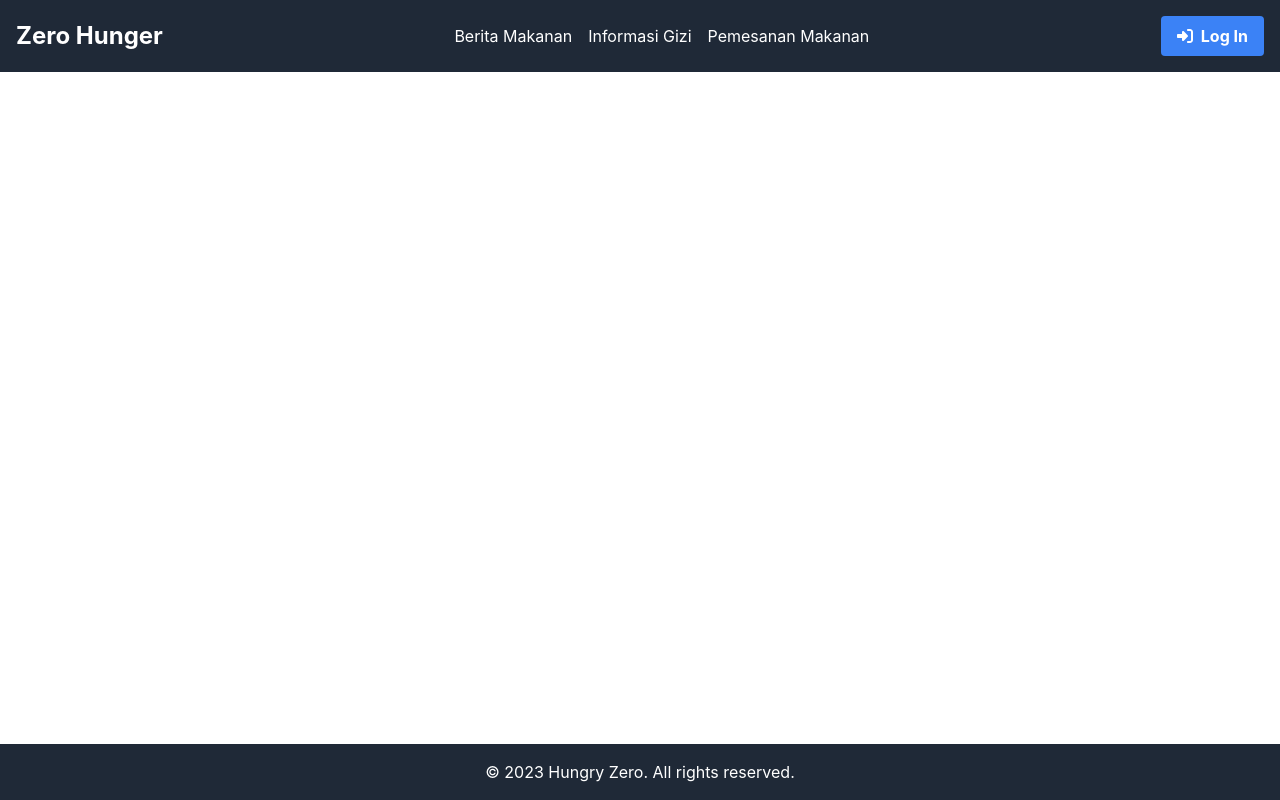
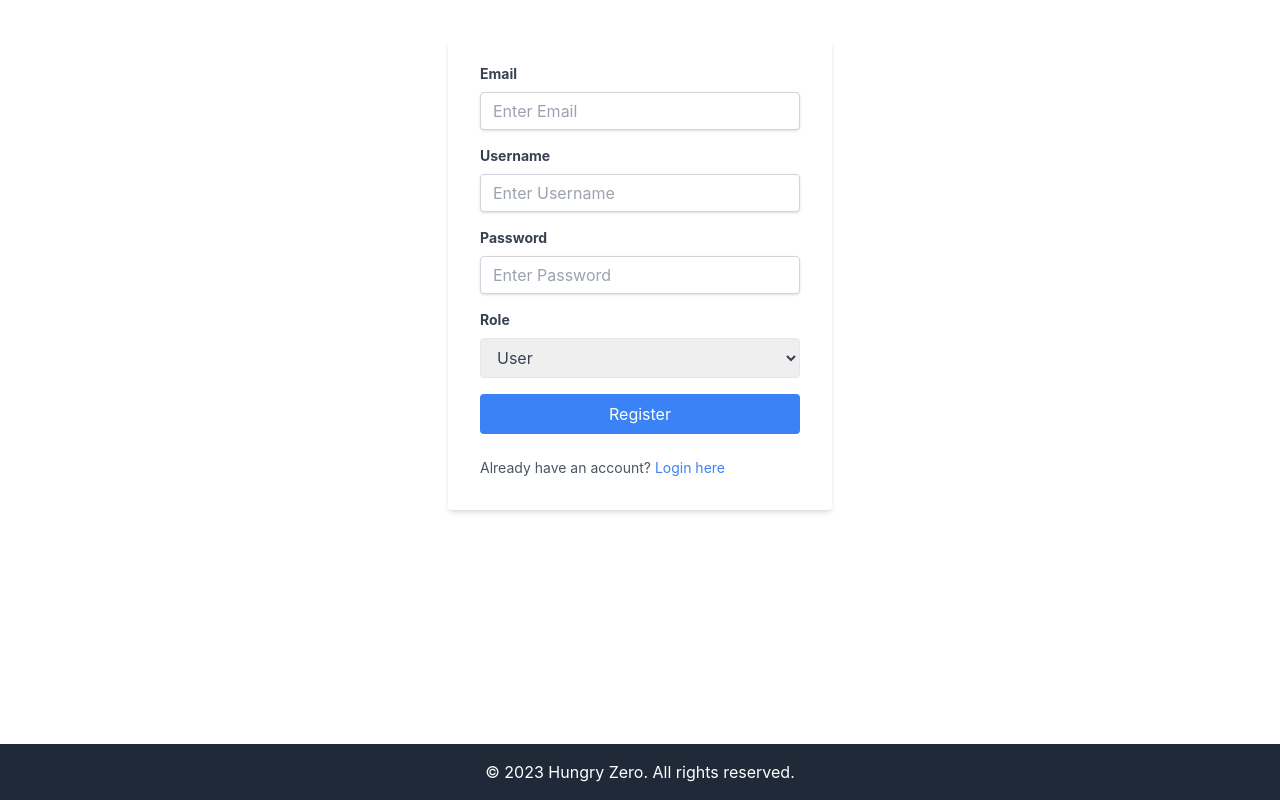
Before and after one commit to reynaldofang/final_project_group_o, a React (Create React App) app in the folder frontend/: page /register in a window 1280 px wide. Built offline with nearby package versions, Linux system fonts and the light colour scheme.

Commit message:
#7 tampilan login dan register

```diff
--- a/frontend/src/App.js
+++ b/frontend/src/App.js
@@ -1,24 +1,40 @@
 import React from "react";
-import { BrowserRouter as Router, Routes, Route } from "react-router-dom";
+import { BrowserRouter as Router, Routes, Route, useLocation } from "react-router-dom";
 import Header from "./components/Header";
 import News from "./components/news/Newsgrids";
 import Footer from "./components/Footer";
 import Order from "./components/order/Order";
 import NutritionInfo from "./components/Nutrition/NutritionInfo";
 import NewsDetailPage from "./components/news/NewsDetailPage";
+import LoginForm from "./components/auth/Login";
+import RegisterForm from "./components/auth/RegisterPage";
 
 const App = () => {
   return (
     <Router>
-      <Header />
+      <AppContent />
+    </Router>
+  );
+};
+
+const AppContent = () => {
+  const location = useLocation();
+  const hideHeaderRoutes = ["/login", "/register"];
+  const shouldRenderHeader = !hideHeaderRoutes.includes(location.pathname);
+
+  return (
+    <>
+      {shouldRenderHeader && <Header />}
       <Routes>
         <Route path="/" element={<News />} />
         <Route path="/news/:id" element={<NewsDetailPage />} />
         <Route path="/nutrition-info" element={<NutritionInfo />} />
         <Route path="/order-food" element={<Order />} />
+        <Route path="/login" element={<LoginForm />} />
+        <Route path="/register" element={<RegisterForm />} />
       </Routes>
       <Footer />
-    </Router>
+    </>
   );
 };
 
--- a/frontend/src/components/Header.js
+++ b/frontend/src/components/Header.js
@@ -23,10 +23,10 @@ const Header = () => {
           </NavLink>
         </nav>
         <div>
-          <button className="flex items-center bg-blue-500 hover:bg-blue-700 text-white font-bold py-2 px-4 rounded focus:outline-none focus:shadow-outline-blue">
+          <NavLink to="/login" className="flex items-center bg-blue-500 hover:bg-blue-700 text-white font-bold py-2 px-4 rounded focus:outline-none focus:shadow-outline-blue">
             <FontAwesomeIcon icon={faSignInAlt} className="mr-2" />
             <span className="hidden md:inline-block">Log In</span>
-          </button>
+          </NavLink>
         </div>
       </div>
     </header>
--- /dev/null
+++ b/frontend/src/components/auth/Login.js
@@ -0,0 +1,105 @@
+import React, { useState } from 'react';
+import { Link } from 'react-router-dom';
+import axios from 'axios';
+
+const LoginForm = ({ onSubmit }) => {
+  const [formData, setFormData] = useState({
+    username: '',
+    password: '',
+  });
+
+  const [formErrors, setFormErrors] = useState({
+    username: '',
+    password: '',
+  });
+
+  const handleSubmit = async (e) => {
+    e.preventDefault();
+
+    if (!formData.username) {
+      setFormErrors((prevErrors) => ({
+        ...prevErrors,
+        username: 'Username is required',
+      }));
+      return;
+    }
+
+    if (!formData.password) {
+      setFormErrors((prevErrors) => ({
+        ...prevErrors,
+        password: 'Password is required',
+      }));
+      return;
+    }
+
+    setFormErrors({
+      username: '',
+      password: '',
+    });
+
+    try {
+      const response = await axios.post('/login', formData);
+      console.log('Login successful', response.data);
+    } catch (error) {
+      console.error('Login failed', error);
+    }
+  };
+
+  return (
+    <div className="max-w-md mx-auto mt-8 p-8 bg-white rounded shadow-md">
+      <h2 className="text-2xl mb-4">Login Page</h2>
+      <form onSubmit={handleSubmit}>
+        <div className="mb-4">
+          <label className="block text-sm mb-1">Username</label>
+          <input
+            type="text"
+            name="username"
+            value={formData.username}
+            onChange={(e) =>
+              setFormData({ ...formData, username: e.target.value })
+            }
+            className={`w-full p-2 border ${
+              formErrors.username ? 'border-red-500' : 'border-gray-300'
+            } rounded`}
+            placeholder="Enter Username"
+          />
+          {formErrors.username && (
+            <p className="text-xs italic text-red-500">{formErrors.username}</p>
+          )}
+        </div>
+        <div className="mb-4">
+          <label className="block text-sm mb-1">Password</label>
+          <input
+            type="password"
+            name="password"
+            value={formData.password}
+            onChange={(e) =>
+              setFormData({ ...formData, password: e.target.value })
+            }
+            className={`w-full p-2 border ${
+              formErrors.password ? 'border-red-500' : 'border-gray-300'
+            } rounded`}
+            placeholder="Enter Password"
+          />
+          {formErrors.password && (
+            <p className="text-xs italic text-red-500">{formErrors.password}</p>
+          )}
+        </div>
+        <button
+          type="submit"
+          className="w-full bg-blue-500 text-white p-2 rounded"
+        >
+          Login
+        </button>
+      </form>
+      <p className='text-sm mt-4'>
+        Don't have an account?{' '}
+        <Link to="/register" className="text-blue-500 hover:underline">
+          Register here
+        </Link>
+      </p>
+    </div>
+  );
+};
+
+export default LoginForm;
--- /dev/null
+++ b/frontend/src/components/auth/RegisterPage.js
@@ -0,0 +1,169 @@
+import React, { useState } from 'react';
+import { Link } from 'react-router-dom';
+import axios from 'axios';
+
+const RegisterForm = ({ onSubmit }) => {
+  const [formData, setFormData] = useState({
+    email: '',
+    username: '',
+    password: '',
+    role: 'user',
+  });
+
+  const [formErrors, setFormErrors] = useState({
+    email: '',
+    username: '',
+    password: '',
+  });
+
+  const handleChange = (e) => {
+    setFormData({
+      ...formData,
+      [e.target.name]: e.target.value,
+    });
+
+    setFormErrors({
+      ...formErrors,
+      [e.target.name]: '',
+    });
+  };
+
+  const handleSubmit = async (e) => {
+    e.preventDefault();
+
+    try {
+      if (!formData.email) {
+        setFormErrors((prevErrors) => ({
+          ...prevErrors,
+          email: 'Email is required',
+        }));
+        return;
+      }
+
+      if (!formData.username) {
+        setFormErrors((prevErrors) => ({
+          ...prevErrors,
+          username: 'Username is required',
+        }));
+        return;
+      }
+
+      if (!formData.password) {
+        setFormErrors((prevErrors) => ({
+          ...prevErrors,
+          password: 'Password is required',
+        }));
+        return;
+      }
+
+      const response = await axios.post('/register', formData);
+      console.log("Register successful", response.data);
+
+      onSubmit(formData);
+
+      setFormData({
+        email: '',
+        username: '',
+        password: '',
+        role: 'user',
+      });
+
+    } catch (error) {
+      if (error.response && error.response.data) {
+        setFormErrors(error.response.data);
+      } else {
+        console.error('Error during registration:', error.message);
+      }
+    }
+  };
+
+  return (
+    <div className="max-w-sm mx-auto mt-10">
+      <form onSubmit={handleSubmit} className="bg-white shadow-md rounded px-8 pt-6 pb-8 mb-4">
+        <div className="mb-4">
+          <label className="block text-gray-700 text-sm font-bold mb-2" htmlFor="email">
+            Email
+          </label>
+          <input
+            className={`${
+              formErrors.email ? 'border-red-500' : 'border-gray-300'
+            } shadow appearance-none border rounded w-full py-2 px-3 text-gray-700 leading-tight focus:outline-none focus:shadow-outline-blue`}
+            id="email"
+            type="email"
+            name="email"
+            value={formData.email}
+            onChange={handleChange}
+            placeholder="Enter Email"
+          />
+          {formErrors.email && <p className="text-red-500 text-xs italic">{formErrors.email}</p>}
+        </div>
+        <div className="mb-4">
+          <label className="block text-gray-700 text-sm font-bold mb-2" htmlFor="username">
+            Username
+          </label>
+          <input
+            className={`${
+              formErrors.username ? 'border-red-500' : 'border-gray-300'
+            } shadow appearance-none border rounded w-full py-2 px-3 text-gray-700 leading-tight focus:outline-none focus:shadow-outline-blue`}
+            id="username"
+            type="text"
+            name="username"
+            value={formData.username}
+            onChange={handleChange}
+            placeholder="Enter Username"
+          />
+          {formErrors.username && <p className="text-red-500 text-xs italic">{formErrors.username}</p>}
+        </div>
+        <div className="mb-4">
+          <label className="block text-gray-700 text-sm font-bold mb-2" htmlFor="password">
+            Password
+          </label>
+          <input
+            className={`${
+              formErrors.password ? 'border-red-500' : 'border-gray-300'
+            } shadow appearance-none border rounded w-full py-2 px-3 text-gray-700 leading-tight focus:outline-none focus:shadow-outline-blue`}
+            id="password"
+            type="password"
+            name="password"
+            value={formData.password}
+            onChange={handleChange}
+            placeholder="Enter Password"
+          />
+          {formErrors.password && <p className="text-red-500 text-xs italic">{formErrors.password}</p>}
+        </div>
+        <div className="mb-4">
+          <label className="block text-gray-700 text-sm font-bold mb-2" htmlFor="role">
+            Role
+          </label>
+          <select
+            className="border rounded w-full py-2 px-3 text-gray-700 leading-tight focus:outline-none focus:shadow-outline-blue"
+            id="role"
+            name="role"
+            value={formData.role}
+            onChange={handleChange}
+          >
+            <option value="user">User</option>
+            <option value="admin">Admin</option>
+          </select>
+        </div>
+
+        <div className="mb-6">
+          <button
+            className="w-full bg-blue-500 text-white p-2 rounded"
+            type="submit"
+          >
+            Register
+          </button>
+        </div>
+        <p className="text-sm text-gray-600">
+          Already have an account?{' '}
+          <Link to="/login" className="text-blue-500 hover:underline">
+            Login here
+          </Link>
+        </p>
+      </form>
+    </div>
+  );
+};
+
+export default RegisterForm;
```
